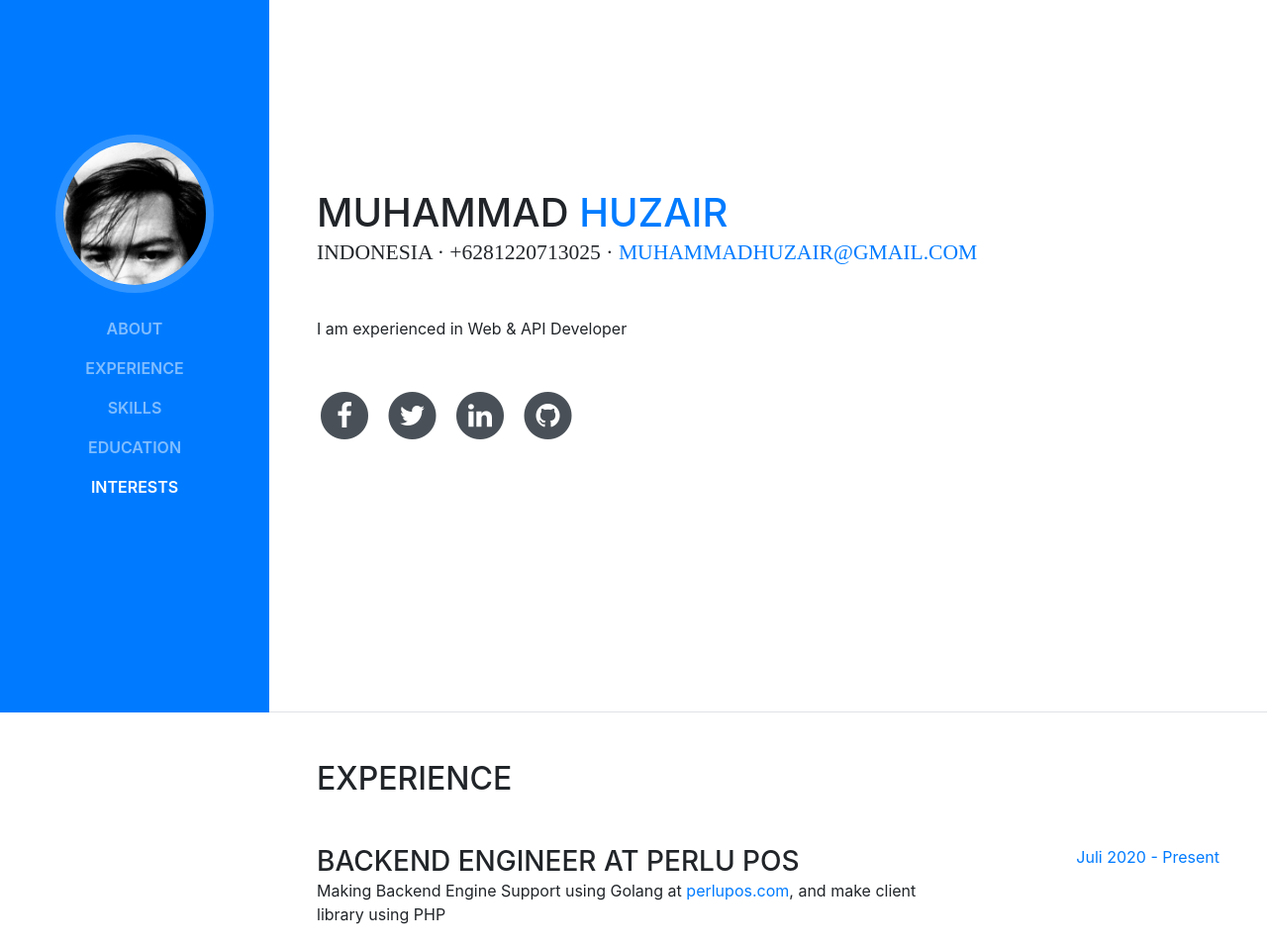
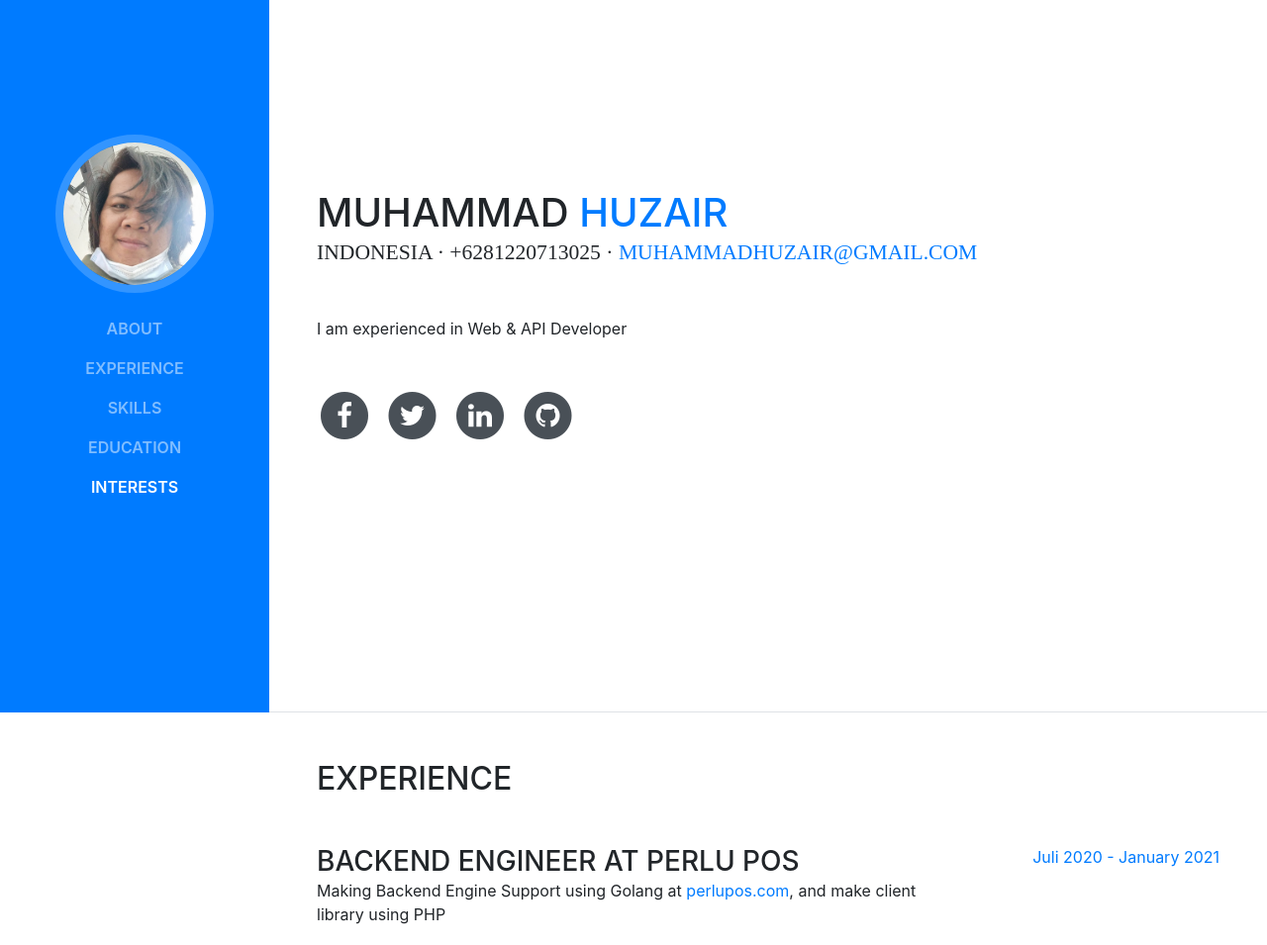
Before and after one commit to huzairuje/portfolio, a website with bundled scripts: page index.html in a window 1280 px wide. Shown: the part 80-1035 px from the top of the page at 99% size. Built offline with nearby package versions, Linux system fonts and the light colour scheme; a web font is replaced by a local one.

Commit message:
fix end month on perlupos

```diff
--- a/index.html
+++ b/index.html
@@ -31,7 +31,7 @@
       <a class="navbar-brand js-scroll-trigger" href="#page-top">
         <span class="d-block d-lg-none">Muhammad Huzair</span>
         <span class="d-none d-lg-block">
-          <img class="img-fluid img-profile rounded-circle mx-auto mb-2" src="img/pp.jpeg" alt="Muhammad Huzair">
+          <img class="img-fluid img-profile rounded-circle mx-auto mb-2" src="img/pp_2.jpg" alt="Muhammad Huzair">
         </span>
       </a>
       <button class="navbar-toggler" type="button" data-toggle="collapse" data-target="#navbarSupportedContent" aria-controls="navbarSupportedContent" aria-expanded="false" aria-label="Toggle navigation">
@@ -119,7 +119,7 @@
               <p>Making Backend Engine Support using Golang at <a href="https://perlupos.com/" target="_blank">perlupos.com</a>, and make client library using PHP
             </div>
             <div class="resume-date text-md-right">
-              <span class="text-primary">Juli 2020 - Present</span>
+              <span class="text-primary">Juli 2020 - January 2021</span>
             </div>
           </div>
           <div class="resume-item d-flex flex-column flex-md-row mb-5">
```
Also changed, not shown: img/pp_2.jpg (added), img/profile.jpg (deleted).
